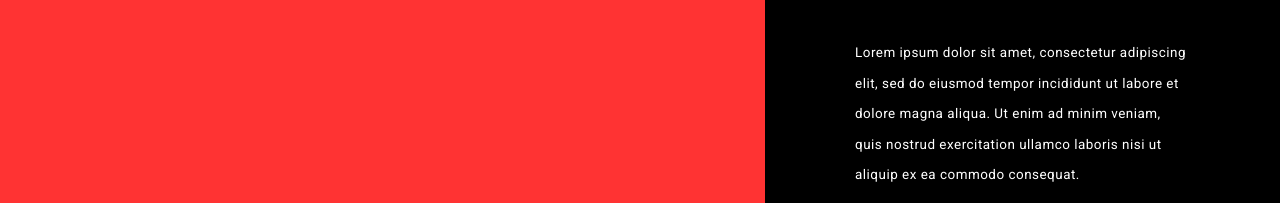
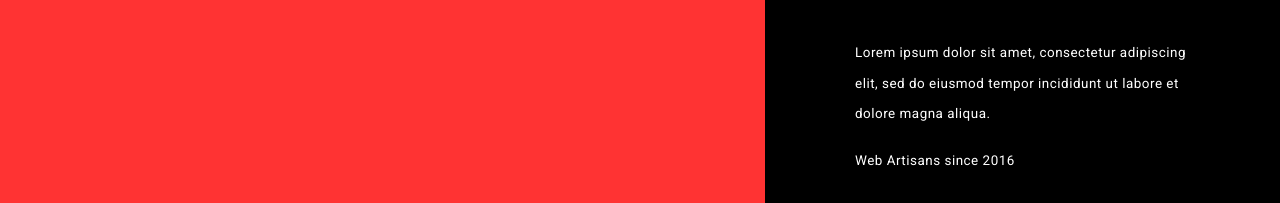
Before and after one commit to RWDevelopment/brandrive, a plain HTML site: page index.html in a window 1280 px wide. Both pictures are taken after a click on the element 1245 px from the left and 35 px from the top of the page. Shown: the part 407-610 px from the top of the page. Drawn offline with nearby package versions, Linux system fonts and the light colour scheme.

Commit message:
Update index.html

```diff
--- a/index.html
+++ b/index.html
@@ -32,7 +32,7 @@
     <li><a href="#">Contact</a></li>
   </ul>
   <div class="about">
-    <p><small>Lorem ipsum dolor sit amet, consectetur adipiscing elit, sed do eiusmod tempor incididunt ut labore et dolore magna aliqua. Ut enim ad minim veniam, quis nostrud exercitation ullamco laboris nisi ut aliquip ex ea commodo consequat.</small></p>
+    <p><small>Lorem ipsum dolor sit amet, consectetur adipiscing elit, sed do eiusmod tempor incididunt ut labore et dolore magna aliqua.</small></p>
     <p><small>Web Artisans since 2016</small></p>
   </div>
 </nav>
```
